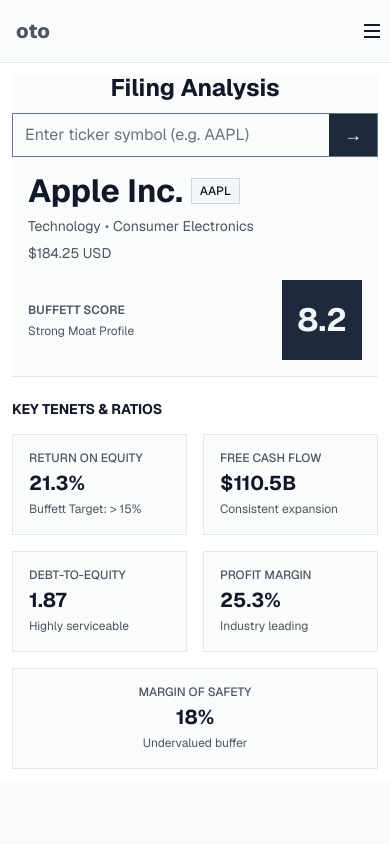
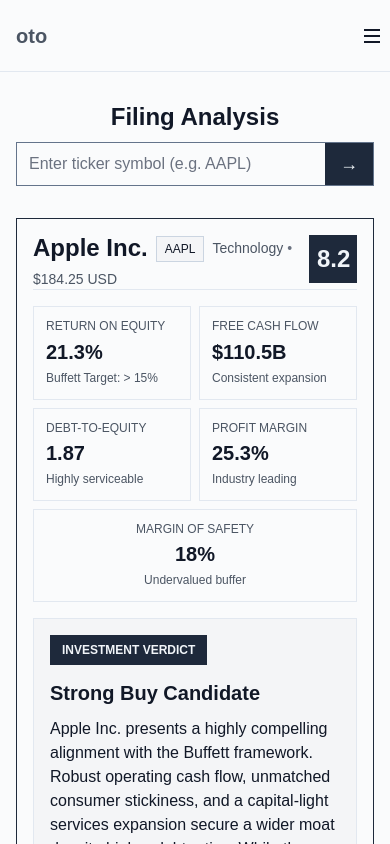
Before and after one commit to sibabale/automated, a Next.js app: page / in a window 390 px wide. Shown: the top 844 px of the page. Built offline with nearby package versions, Linux system fonts and the light colour scheme.

Commit message:
fix(home): align responsive filing analysis layout
- Grouped the desktop analysis content into the reference panel while preserving the mobile reading order.\n- Applied shared spacing tokens to the layout and reserved space for the mobile score tile so report details remain readable.

```diff
--- /dev/null
+++ b/app/page.styles.ts
@@ -0,0 +1,84 @@
+// [ APP > HOME PAGE ] ###############################################################################
+
+// 1.1. EXTERNAL DEPENDENCIES ......................................................................
+import styled from 'styled-components';
+// 1.1. END ........................................................................................
+
+// 1.2. INTERNAL DEPENDENCIES ......................................................................
+import { media } from '../theme';
+import type { ITheme } from '../theme';
+// 1.2. END ........................................................................................
+
+// 1.3. IMAGES .....................................................................................
+// 1.3. END ........................................................................................
+
+// 1.4. DATA .......................................................................................
+// 1.4. END ........................................................................................
+
+// 1.5. FUNCTIONS ..................................................................................
+// 1.5. END ........................................................................................
+
+// 1.6. STYLES .....................................................................................
+export const PageShell = styled.div`
+    display: flex;
+    min-height: 100vh;
+    flex-direction: column;
+    background-color: ${({ theme }) => theme.background.primary};
+`;
+
+export const MainContent = styled.main`
+    width: 100%;
+    flex: 1;
+    padding: 0 ${({ theme }) => theme.spacing.m} ${({ theme }) => theme.spacing.xxl};
+`;
+
+export const HeroLayout = styled.div`
+    width: 100%;
+    max-width: ${({ theme }) => theme.size[160]};
+    margin: ${({ theme }) => theme.spacing.xl} auto;
+
+    ${media.up('md')`
+        margin-top: ${({ theme }: { theme: ITheme }) => theme.spacing.xxl};
+        margin-bottom: ${({ theme }: { theme: ITheme }) => theme.spacing.xxl};
+    `}
+`;
+
+export const AnalysisPanel = styled.section`
+    display: flex;
+    width: 100%;
+    flex-direction: column;
+    gap: ${({ theme }) => theme.spacing.xl};
+    margin: 0 auto;
+
+    ${media.up('md')`
+        max-width: ${({ theme }: { theme: ITheme }) => `calc(${theme.size[160]} + ${theme.size[160]})`};
+        gap: 0;
+        padding: ${({ theme }: { theme: ITheme }) => `calc(${theme.spacing.xl} + ${theme.spacing.xs})`};
+        border: 1px solid ${({ theme }: { theme: ITheme }) => theme.border.strong};
+
+        [data-testid='qualitative-pillars'] {
+            order: 3;
+        }
+
+        [data-testid='verdict-section'] {
+            order: 4;
+        }
+    `}
+`;
+
+export const ReportContext = styled.div`
+    display: flex;
+    flex-direction: column;
+    padding: ${({ theme }) => theme.spacing.m};
+    border: 1px solid ${({ theme }) => theme.border.strong};
+
+    ${media.up('md')`
+        display: contents;
+        padding: 0;
+        border: 0;
+    `}
+`;
+
+// 1.6. END ........................................................................................
+
+// END FILE ########################################################################################
--- a/app/page.tsx
+++ b/app/page.tsx
@@ -1,17 +1,36 @@
+'use client';
+
 import Header from "../components/molecules/header/header";
 import HeroSection from "../components/organisms/hero-section/hero-section";
 import KeyTenetsFrame from "../components/organisms/key-tenets-frame/key-tenets-frame";
+import QualitativePillars from "../components/organisms/qualitative-pillars/qualitative-pillars";
 import ReportHeader from "../components/organisms/report-header/report-header";
+import VerdictSection from "../components/organisms/verdict-section/verdict-section";
+import {
+  AnalysisPanel,
+  HeroLayout,
+  MainContent,
+  PageShell,
+  ReportContext,
+} from "./page.styles";
 
 export default function Home() {
   return (
-    <div className="flex flex-col flex-1 bg-zinc-50 font-sans ">
+    <PageShell>
       <Header />
-      <main className="w-full p-3 bg-white ">
-        <HeroSection />
-        <ReportHeader />
-        <KeyTenetsFrame />
-      </main>
-    </div>
+      <MainContent>
+        <HeroLayout>
+          <HeroSection />
+        </HeroLayout>
+        <AnalysisPanel>
+          <ReportContext>
+            <ReportHeader />
+            <KeyTenetsFrame />
+            <VerdictSection />
+          </ReportContext>
+        <QualitativePillars />
+        </AnalysisPanel>
+      </MainContent>
+    </PageShell>
   );
 }
--- a/components/molecules/header/header.styles.ts
+++ b/components/molecules/header/header.styles.ts
@@ -23,7 +23,7 @@
 // 1.6. STYLES .....................................................................................
 
 export const ListItemContianer = styled.ul<{ $desktopOnly?: boolean }>`
-    gap: 20px;
+    gap: ${({ theme }) => theme.spacing.l};
     display: flex;
     padding: ${({ theme }) => theme.spacing.m};
     list-style: none;
@@ -75,6 +75,7 @@
 
 export const HeaderContainer = styled.header`
     width: 100%;
+    min-height: ${({ theme }) => `calc(${theme.size[20]} - ${theme.spacing.xs})`};
     display: flex;
     align-items: center;
     flex-direction: row;
@@ -82,6 +83,13 @@
     border-bottom: 1px solid ${({ theme }) => theme.border.default};
     background-color: ${({ theme }) => theme.background.primary};
 
+    ${media.up('md')`
+        padding: 0 ${({ theme }: { theme: ITheme }) => `max(${theme.spacing.m}, calc((100% - (${theme.size[160]} + ${theme.size[160]})) / 2))`};
+
+        ${ListItemContianer} {
+            padding: 0;
+        }
+    `}
 `;
 
 export const MobileMenuButton = styled.button`
--- a/components/molecules/metric-card/metric-card.styles.ts
+++ b/components/molecules/metric-card/metric-card.styles.ts
@@ -5,6 +5,8 @@
 // 1.1. END ........................................................................................
 
 // 1.2. INTERNAL DEPENDENCIES ......................................................................
+import { media } from '../../../theme';
+import type { ITheme } from '../../../theme';
 // 1.2. END ........................................................................................
 
 // 1.3. IMAGES .....................................................................................
@@ -21,9 +23,13 @@
     display: grid;
     min-width: 0;
     gap: ${({ theme }) => theme.spacing.xs};
-    padding: ${({ theme }) => theme.spacing.m};
+    padding: ${({ theme }) => theme.spacing.s};
     border: 1px solid ${({ theme }) => theme.border.default};
     background-color: ${({ theme }) => theme.background.primary};
+
+    ${media.up('md')`
+        padding: ${({ theme }: { theme: ITheme }) => theme.spacing.m};
+    `}
 `;
 
 export const MetricLabel = styled.p`
--- a/components/organisms/key-tenets-frame/key-tenets-frame.styles.ts
+++ b/components/organisms/key-tenets-frame/key-tenets-frame.styles.ts
@@ -6,6 +6,7 @@
 
 // 1.2. INTERNAL DEPENDENCIES ......................................................................
 import { media } from '../../../theme';
+import type { ITheme } from '../../../theme';
 // 1.2. END ........................................................................................
 
 // 1.3. IMAGES .....................................................................................
@@ -20,8 +21,13 @@
 // 1.6. STYLES .....................................................................................
 export const KeyTenetsFrameContainer = styled.section`
     display: grid;
-    gap: ${({ theme }) => theme.spacing.m};
-    padding-top: ${({ theme }) => theme.spacing.l};
+    gap: ${({ theme }) => theme.spacing.s};
+    padding-top: ${({ theme }) => theme.spacing.m};
+
+    ${media.up('md')`
+        gap: ${({ theme }: { theme: ITheme }) => theme.spacing.m};
+        padding-top: ${({ theme }: { theme: ITheme }) => theme.spacing.xl};
+    `}
 `;
 
 export const KeyTenetsHeading = styled.h2`
@@ -31,11 +37,15 @@
     font-weight: ${({ theme }) => theme.fontWeights.bold};
     line-height: 1.2;
     text-transform: uppercase;
+
+    ${media.down('md')`
+        display: none;
+    `}
 `;
 
 export const KeyTenetsMetrics = styled.div`
     display: grid;
-    gap: ${({ theme }) => theme.spacing.m};
+    gap: ${({ theme }) => theme.spacing.xs};
     grid-template-columns: repeat(2, minmax(0, 1fr));
 
     > :last-child {
@@ -45,6 +55,7 @@
     }
 
     ${media.up('md')`
+        gap: ${({ theme }: { theme: ITheme }) => theme.spacing.m};
         grid-template-columns: repeat(5, minmax(0, 1fr));
 
         > :last-child {
--- a/components/organisms/report-header/report-header.styles.ts
+++ b/components/organisms/report-header/report-header.styles.ts
@@ -22,6 +22,7 @@
 // 1.6. STYLES .....................................................................................
 export const ReportHeaderContainer = styled.header`
     display: flex;
+    position: relative;
     width: 100%;
     flex-direction: column;
     align-items: stretch;
@@ -36,6 +37,7 @@
 `;
 
 export const ReportIdentity = styled(motion.div)`
+    box-sizing: border-box;
     display: flex;
     min-width: 0;
     flex: 1;
@@ -48,14 +50,22 @@
     ${media.up('md')`
         padding: ${({ theme }: { theme: ITheme }) => theme.spacing.m} 0;
     `}
+
+    ${media.down('md')`
+        padding: 0 ${({ theme }: { theme: ITheme }) => `calc(${theme.size[12]} + ${theme.spacing.m})`} 0 0;
+    `}
 `;
 
 export const ReportTitle = styled.h1`
     margin: 0;
     color: ${({ theme }) => theme.text.primary};
-    font-size: ${({ theme }) => theme.fontSizes.xxxl};
+    font-size: ${({ theme }) => theme.fontSizes.xxl};
     font-weight: ${({ theme }) => theme.fontWeights.bold};
     line-height: 1.1;
+
+    ${media.up('md')`
+        font-size: ${({ theme }: { theme: ITheme }) => theme.fontSizes.xxxl};
+    `}
 `;
 
 export const ReportTicker = styled.span`
@@ -78,10 +88,20 @@
     color: ${({ theme }) => theme.text.secondary};
     font-size: ${({ theme }) => theme.fontSizes.sm};
     line-height: 1.4;
+
+    ${media.down('md')`
+        width: auto;
+    `}
 `;
 
 export const ReportMetaItem = styled.span`
     overflow-wrap: anywhere;
+
+    &:last-child {
+        ${media.down('md')`
+            display: none;
+        `}
+    }
 `;
 
 export const ReportMetaSeparator = styled.span`
@@ -95,6 +115,10 @@
     font-size: ${({ theme }) => theme.fontSizes.sm};
     line-height: 1.4;
     overflow-wrap: anywhere;
+
+    ${media.down('md')`
+        width: auto;
+    `}
 `;
 
 export const ReportScore = styled(motion.div)`
@@ -109,6 +133,14 @@
         width: auto;
         padding: 0;
     `}
+
+    ${media.down('md')`
+        position: absolute;
+        top: 0;
+        right: 0;
+        width: auto;
+        padding: 0;
+    `}
 `;
 
 export const ReportScoreSummary = styled.div`
@@ -119,6 +151,10 @@
 
     ${media.up('md')`
         text-align: right;
+    `}
+
+    ${media.down('md')`
+        display: none;
     `}
 `;
 
@@ -149,6 +185,13 @@
     font-weight: ${({ theme }) => theme.fontWeights.bold};
     line-height: 1;
     text-align: center;
+
+    ${media.down('md')`
+        width: ${({ theme }: { theme: ITheme }) => theme.size[12]};
+        min-width: ${({ theme }: { theme: ITheme }) => theme.size[12]};
+        min-height: ${({ theme }: { theme: ITheme }) => theme.size[12]};
+        font-size: ${({ theme }: { theme: ITheme }) => theme.fontSizes.xxl};
+    `}
 `;
 // 1.6. END ........................................................................................
 
```
